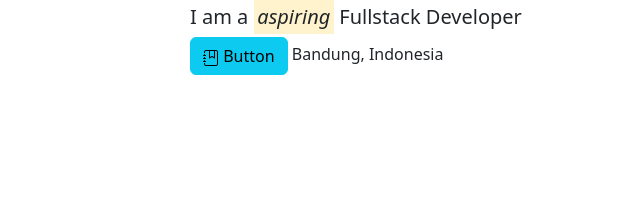
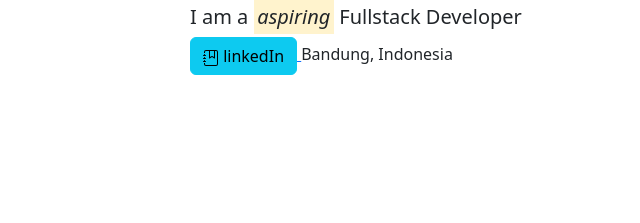
Before and after one commit to edwinhave/BOOTSTRAP, a plain HTML site: page index.html in a window 1280 px wide. Shown: the part 354-577 px from the top of the page, 130-770 px from the left. Drawn offline with nearby package versions, Linux system fonts and the light colour scheme.

Commit message:
update linkedin

```diff
--- a/index.html
+++ b/index.html
@@ -93,14 +93,15 @@
             <h1>Edwin Jhon Vangel S</h1>
             <h5>I am a <i class="mark">aspiring</i> Fullstack Developer</h5>
               <div>
-                <button type="button" class="btn btn-info">
+                <a href="https://www.linkedin.com/in/edwin-jhon-vangel-sipayung-9a9a2018b/" target="_blank"><button type="button" class="btn btn-info">
                   <svg xmlns="http://www.w3.org/2000/svg" width="16" height="16" fill="currentColor" class="bi bi-journal-bookmark" viewBox="0 0 16 16">
                     <path fill-rule="evenodd" d="M6 8V1h1v6.117L8.743 6.07a.5.5 0 0 1 .514 0L11 7.117V1h1v7a.5.5 0 0 1-.757.429L9 7.083 6.757 8.43A.5.5 0 0 1 6 8"></path>
                     <path d="M3 0h10a2 2 0 0 1 2 2v12a2 2 0 0 1-2 2H3a2 2 0 0 1-2-2v-1h1v1a1 1 0 0 0 1 1h10a1 1 0 0 0 1-1V2a1 1 0 0 0-1-1H3a1 1 0 0 0-1 1v1H1V2a2 2 0 0 1 2-2"></path>
                     <path d="M1 5v-.5a.5.5 0 0 1 1 0V5h.5a.5.5 0 0 1 0 1h-2a.5.5 0 0 1 0-1zm0 3v-.5a.5.5 0 0 1 1 0V8h.5a.5.5 0 0 1 0 1h-2a.5.5 0 0 1 0-1zm0 3v-.5a.5.5 0 0 1 1 0v.5h.5a.5.5 0 0 1 0 1h-2a.5.5 0 0 1 0-1z"></path>
                    </svg>
-                  Button
+                  linkedIn
                 </button>
+              </a>
                 <span>Bandung, Indonesia </span>
               </div>
           </div>
```
